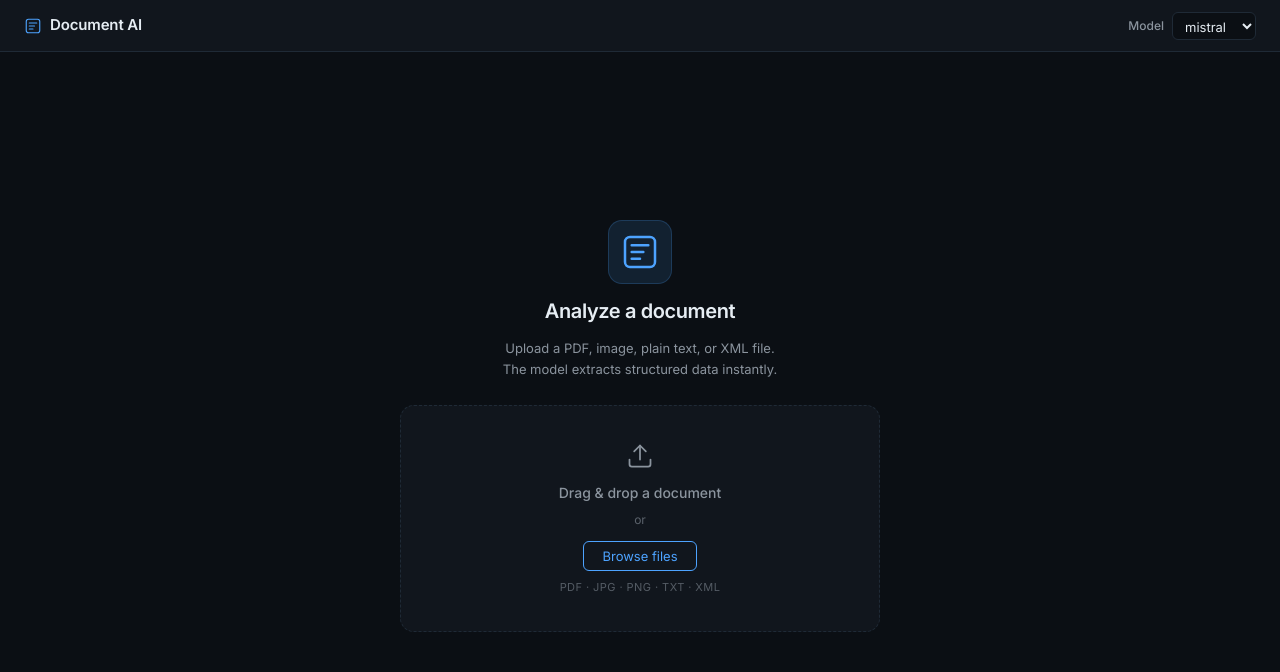
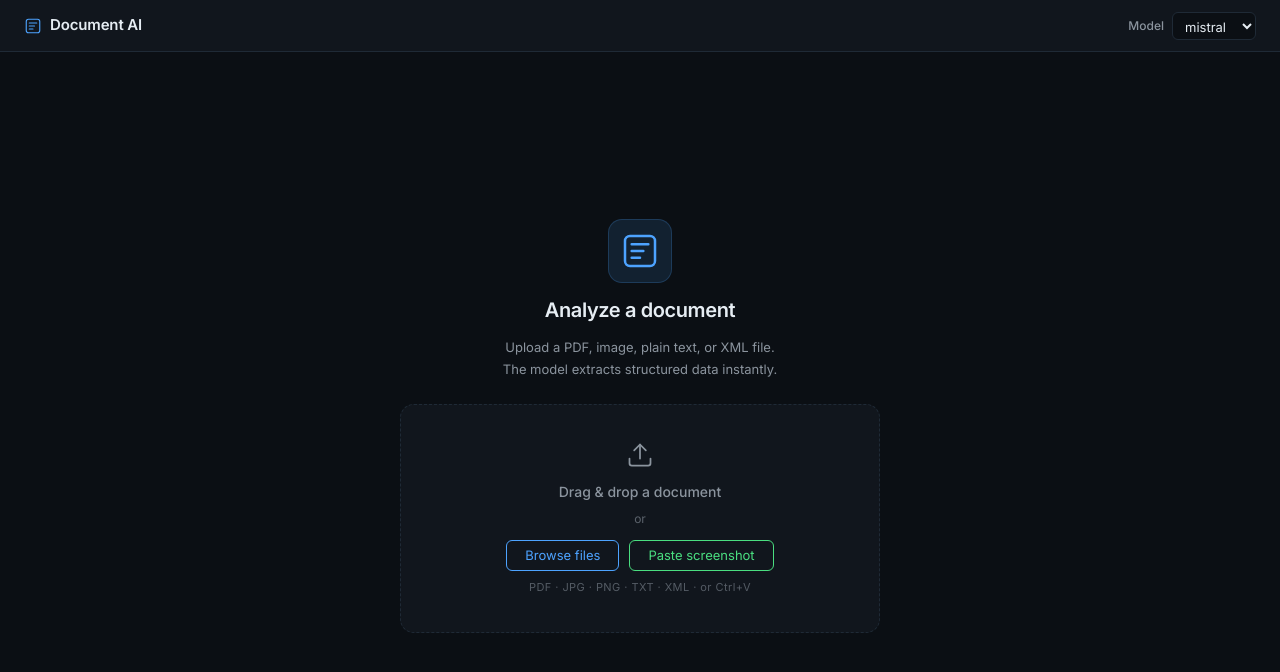
Before and after one commit to r0b0tan/document-ai-demo, a React (Vite) app in the folder frontend/: page / in a window 1280 px wide. Shown: the top 672 px of the page. Built offline with nearby package versions, Linux system fonts and the light colour scheme.

Commit message:
feat: enhance Upload and UploadOverlay components with clipboard support for image pasting and improve button layout

```diff
--- a/frontend/src/components/Upload.css
+++ b/frontend/src/components/Upload.css
@@ -69,6 +69,12 @@
   color: #fff;
 }
 
+.upload-hint {
+  font-size: 0.75rem;
+  color: #64748b;
+  margin: 0;
+}
+
 .upload-error {
   margin-top: 0.6rem;
   color: #f87171;
--- a/frontend/src/components/UploadOverlay.css
+++ b/frontend/src/components/UploadOverlay.css
@@ -99,20 +99,49 @@
 }
 
 .browse-btn {
-  padding: 6px 18px;
+  padding: 8px 18px;
   background: transparent;
   border: 1px solid var(--accent);
   border-radius: var(--radius-sm);
   color: var(--accent);
   font-size: 13px;
+  line-height: 1;
   cursor: pointer;
   transition: background 0.15s, color 0.15s;
-  margin-top: 4px;
 }
 
 .browse-btn:hover:not(:disabled) {
   background: var(--accent);
   color: var(--bg);
+}
+
+.drop-buttons {
+  display: flex;
+  gap: 10px;
+  margin-top: 4px;
+  align-items: stretch;
+}
+
+.paste-btn {
+  padding: 8px 18px;
+  background: transparent;
+  border: 1px solid #4ade80;
+  border-radius: var(--radius-sm);
+  color: #4ade80;
+  font-size: 13px;
+  line-height: 1;
+  cursor: pointer;
+  transition: background 0.15s, color 0.15s;
+}
+
+.paste-btn:hover:not(:disabled) {
+  background: #4ade80;
+  color: var(--bg);
+}
+
+.paste-btn:disabled {
+  opacity: 0.5;
+  cursor: default;
 }
 
 .drop-hint {
--- a/frontend/src/components/UploadOverlay.jsx
+++ b/frontend/src/components/UploadOverlay.jsx
@@ -1,4 +1,4 @@
-import { useRef, useState } from "react";
+import { useRef, useState, useEffect, useCallback } from "react";
 import "./UploadOverlay.css";
 
 const ACCEPTED_TYPES = [
@@ -19,7 +19,7 @@ export default function UploadOverlay({ onFileSelect, disabled, loading, file, m
   const [dragging, setDragging]   = useState(false);
   const [fileError, setFileError] = useState(null);
 
-  function handleFile(f) {
+  const handleFile = useCallback(function handleFile(f) {
     setFileError(null);
     if (!f) return;
     const ok =
@@ -30,7 +30,20 @@ export default function UploadOverlay({ onFileSelect, disabled, loading, file, m
       return;
     }
     onFileSelect(f);
-  }
+  }, [onFileSelect]);
+
+  useEffect(() => {
+    function onPaste(e) {
+      if (disabled) return;
+      const items = Array.from(e.clipboardData?.items ?? []);
+      const imageItem = items.find((item) => item.type.startsWith("image/"));
+      if (!imageItem) return;
+      const file = imageItem.getAsFile();
+      if (file) handleFile(file);
+    }
+    document.addEventListener("paste", onPaste);
+    return () => document.removeEventListener("paste", onPaste);
+  }, [disabled, handleFile]);
 
   function onDragOver(e) {
     e.preventDefault();
@@ -44,6 +57,26 @@ export default function UploadOverlay({ onFileSelect, disabled, loading, file, m
     setDragging(false);
     if (disabled) return;
     handleFile(e.dataTransfer.files?.[0]);
+  }
+
+  async function onPasteClick(e) {
+    e.stopPropagation();
+    if (disabled) return;
+    try {
+      const clipboardItems = await navigator.clipboard.read();
+      for (const item of clipboardItems) {
+        const imageType = item.types.find((t) => t.startsWith("image/"));
+        if (imageType) {
+          const blob = await item.getType(imageType);
+          const file = new File([blob], "clipboard.png", { type: imageType });
+          handleFile(file);
+          return;
+        }
+      }
+      setFileError("No image found in clipboard");
+    } catch {
+      setFileError("Clipboard access denied — try Ctrl+V instead");
+    }
   }
 
   function onClick() {
@@ -104,10 +137,15 @@ export default function UploadOverlay({ onFileSelect, disabled, loading, file, m
                 {dragging ? "Release to upload" : "Drag & drop a document"}
               </p>
               <p className="drop-secondary">or</p>
-              <button className="browse-btn" type="button" disabled={disabled} tabIndex={-1}>
-                Browse files
-              </button>
-              <p className="drop-hint">PDF · JPG · PNG · TXT · XML</p>
+              <div className="drop-buttons">
+                <button className="browse-btn" type="button" disabled={disabled} tabIndex={-1}>
+                  Browse files
+                </button>
+                <button className="paste-btn" type="button" disabled={disabled} tabIndex={-1} onClick={onPasteClick}>
+                  Paste screenshot
+                </button>
+              </div>
+              <p className="drop-hint">PDF · JPG · PNG · TXT · XML · or Ctrl+V</p>
             </>
           )}
         </div>
```
Also changed, not shown: frontend/src/components/Upload.jsx (+15 -1 lines).
